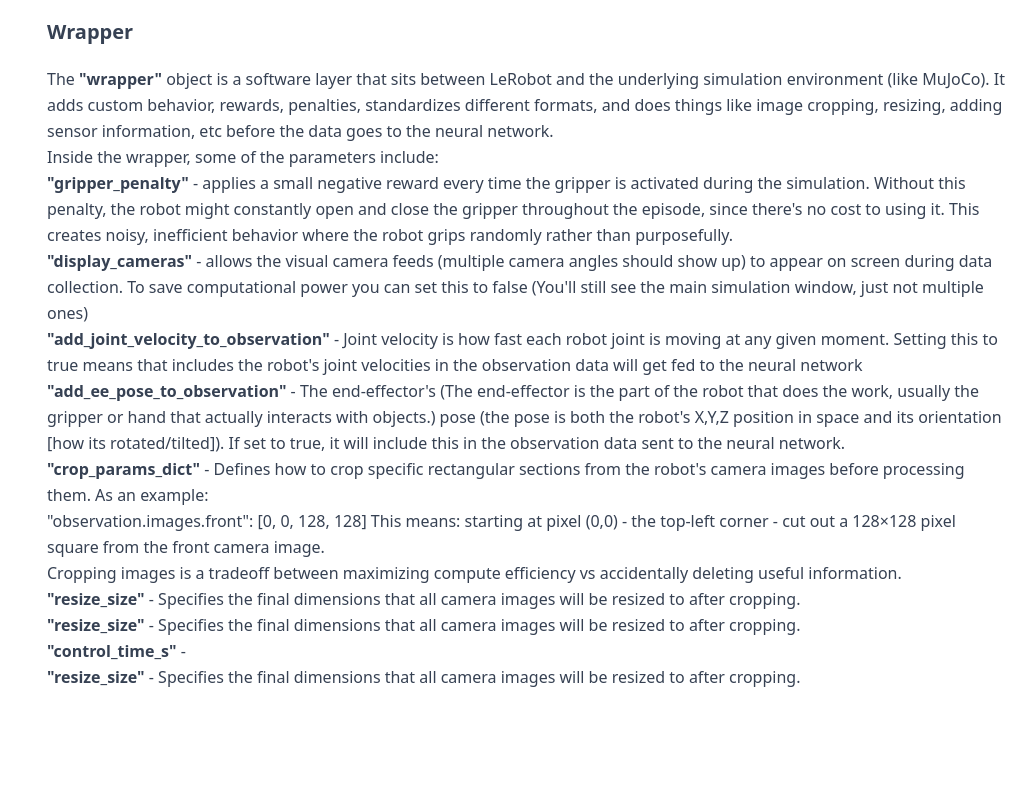
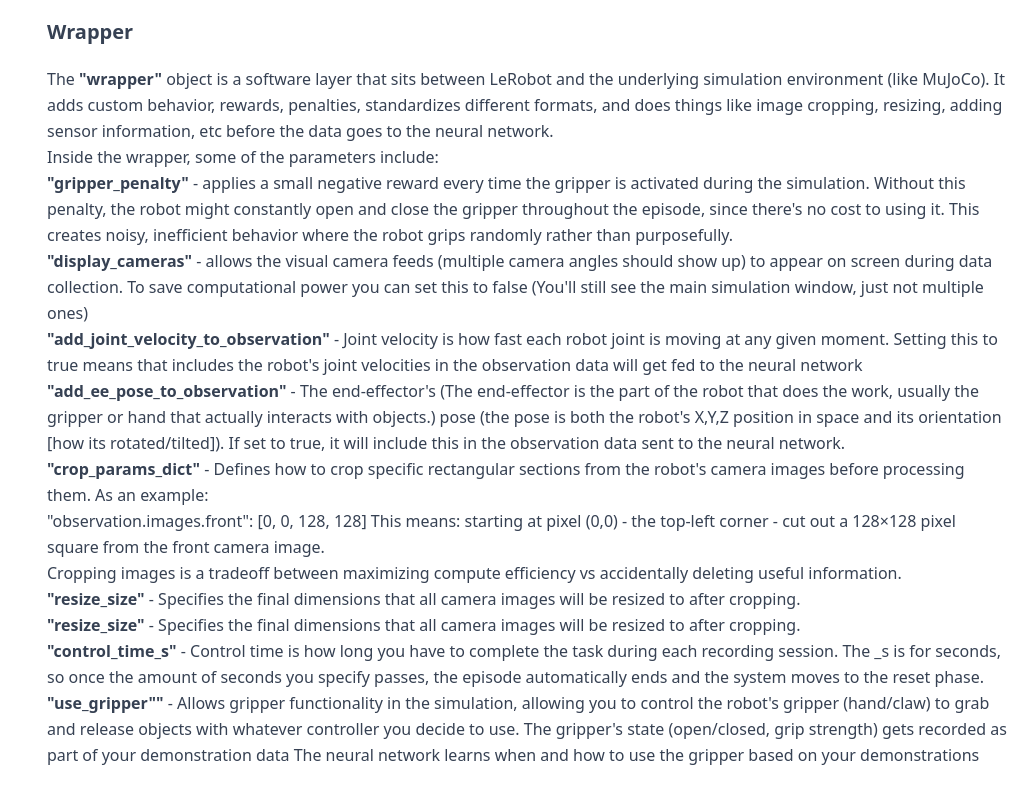
Before and after one commit to WilliamGiammona/learning-ai, a Next.js app: page /robotics in a window 1280 px wide. Shown: the part 3877-4677 px from the top of the page, without its empty margins (257-1280 px from the left). Before the commit the page ends 4599 px from the top, so only its background shows below. Built offline with nearby package versions, Linux system fonts and the light colour scheme.

Commit message:
continuing setup explanation

```diff
--- a/app/robotics/page.tsx
+++ b/app/robotics/page.tsx
@@ -454,12 +454,21 @@ const Robotics = () => {
                         after cropping.
                       </li>
                       <li>
-                        <strong>"control_time_s"</strong> -
+                        <strong>"control_time_s"</strong> - Control time is how
+                        long you have to complete the task during each recording
+                        session. The _s is for seconds, so once the amount of
+                        seconds you specify passes, the episode automatically
+                        ends and the system moves to the reset phase.
                       </li>
                       <li>
-                        <strong>"resize_size"</strong> - Specifies the final
-                        dimensions that all camera images will be resized to
-                        after cropping.
+                        <strong>"use_gripper""</strong> - Allows gripper
+                        functionality in the simulation, allowing you to control
+                        the robot's gripper (hand/claw) to grab and release
+                        objects with whatever controller you decide to use. The
+                        gripper's state (open/closed, grip strength) gets
+                        recorded as part of your demonstration data The neural
+                        network learns when and how to use the gripper based on
+                        your demonstrations
                       </li>
                     </ul>
                   </li>
```
